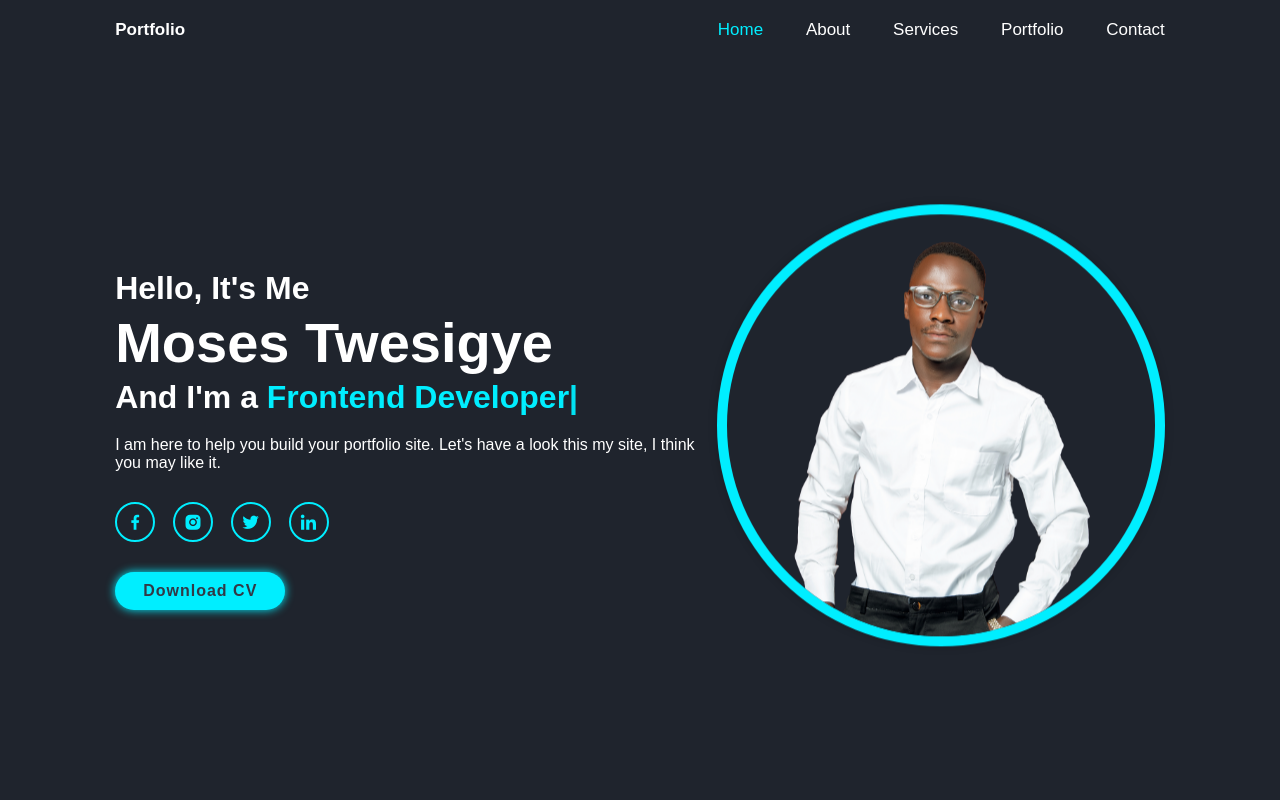
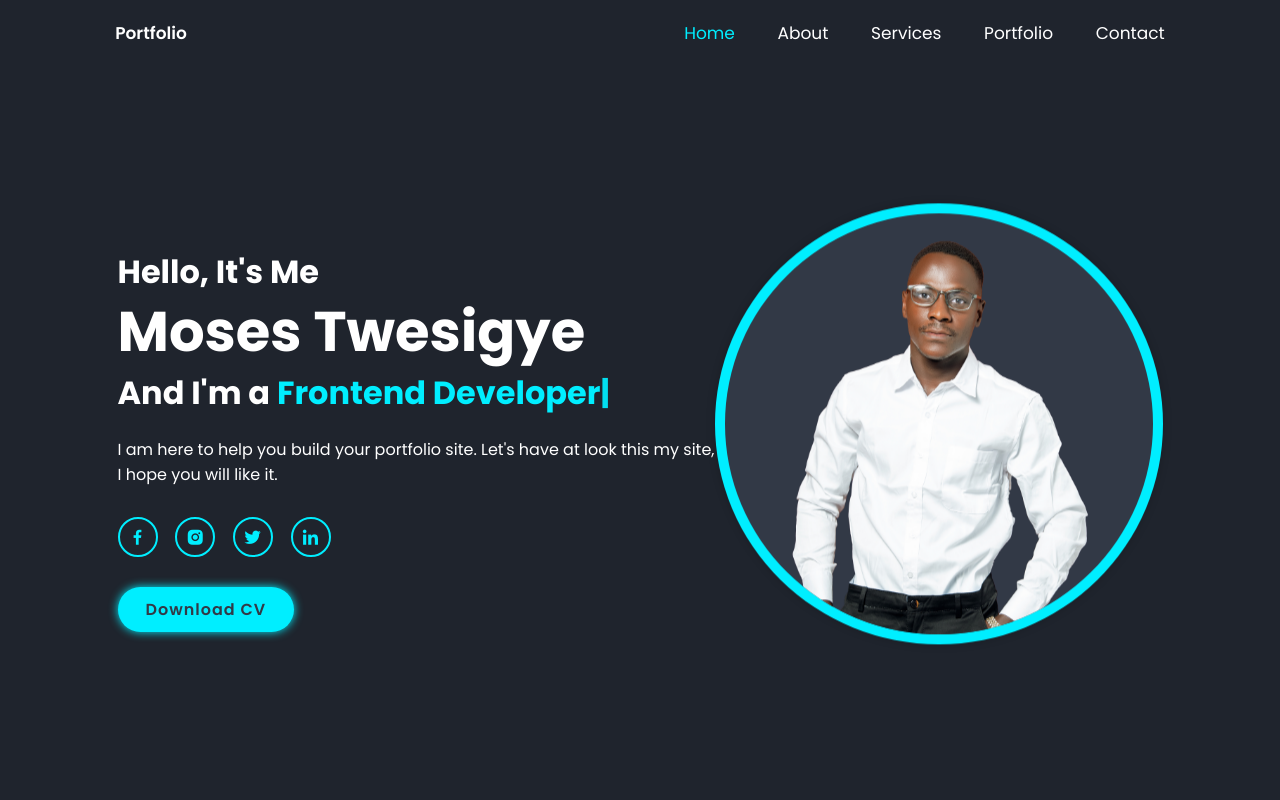
Before and after one commit to Mozes256/Site, a plain HTML site: page index.html in a window 1280 px wide. Shown: the top 800 px of the page. Drawn offline with nearby package versions, Linux system fonts and the light colour scheme.

Commit message:
Site files

```diff
--- a/index.html
+++ b/index.html
@@ -6,7 +6,7 @@
     <meta name="viewport" content="width=device-width, initial-scale=1.0">
     <title>Portfolio</title>
     <!--box icons-->
-    <link href="https://unpkg.com/boxicons@2.1.3/css/boxicons.min.css" rel="stylesheet">
+    <link href='https://unpkg.com/boxicons@2.1.4/css/boxicons.min.css' rel='stylesheet'>
     <!--custom css-->
     <link rel="stylesheet" href="style.css">
 </head>
@@ -16,7 +16,7 @@
     <header class="header">
         <a href="#" class="logo">Portfolio</a>
 
-        <i class="bx bx-menu" id="menu-icon"></i>
+        <i class='bx bx-menu' id="menu-icon"></i>
 
         <nav class="navbar">
             <a href="#home" class="active">Home</a>
@@ -35,8 +35,8 @@
             <h1>Moses Twesigye</h1>
             <h3>And I'm a <span class="multiple-text"></span></h3>
             <p>I am here to help you build your portfolio site.
-                Let's have a look this my site,
-                I think you may like it.</p>
+                Let's have at look this my site,
+                <br>I hope you will like it.</p>
             <div class="social-media">
                 <a href="#"><i class="bx bxl-facebook"></i></a>
                 <a href="#"><i class="bx bxl-instagram-alt"></i></a>
--- a/style.css
+++ b/style.css
@@ -1,4 +1,4 @@
-@import url('https://fonts.googleapis.com/css2family=Poppins:wght@300;400;500;600;700;800;900 & display=swap');
+@import url('https://fonts.googleapis.com/css2?family=Poppins:ital,wght@0,100;0,200;0,300;0,400;0,500;0,600;0,700;0,800;0,900;1,100;1,200;1,300;1,400;1,500;1,600;1,700;1,800;1,900&display=swap');
 
 * {
     margin: 0;
@@ -36,6 +36,7 @@ section {
 .header {
     position: fixed;
     top: 0;
+    left: 0;
     width: 100%;
     padding: 2rem 9%;
     background: var(--bg-color);
@@ -46,7 +47,7 @@ section {
 }
 
 .header.sticky {
-    border-bottom: .1rem solid rgbs(0, 0, 0, .2);
+    border-bottom: .1rem solid rgba(0, 0, 0, .2);
 }
 
 .logo {
@@ -85,6 +86,7 @@ section {
     border-radius: 50%;
     border: 10px solid var(--main-color);
     box-shadow: 0 0 10px rgba(0, 0, 0, .2);
+    background: var(--second-bg-color);
     animation: floatImage 4s ease-in-out infinite;
 }
 
@@ -252,12 +254,13 @@ span {
     display: grid;
     grid-template-columns: repeat(3 1fr);
     align-items: center;
+    flex-wrap: wrap;
     gap: 2.5rem;
 }
 
 .portfolio-container .portfolio-box {
     position: relative;
-    border-radius: 4rem;
+    border-radius: 3rem;
     box-shadow: 0 0 1rem var(--bg-color);
     overflow: hidden;
     display: flex;
```
Also changed, not shown: Images/Portfolio1.jpg, Images/Portfolio2.jpg, Images/Portfolio3.jpg, Images/Portfolio4.jpg, Images/Portfolio5.jpg.
